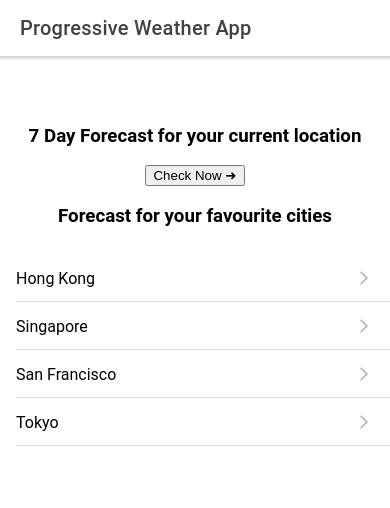
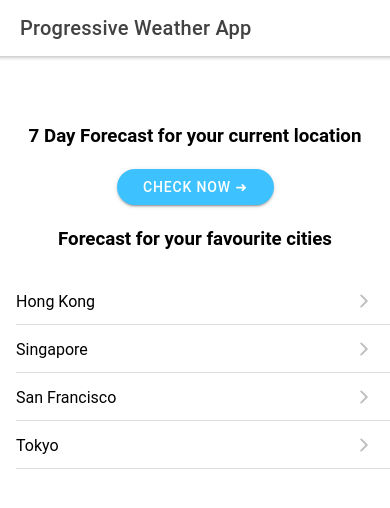
Before and after one commit to fayeli/pwa-weather-app, a React (Create React App) app: page / in a window 390 px wide. Shown: the top 508 px of the page. Built offline with nearby package versions, Linux system fonts and the light colour scheme.

Commit message:
mobile friendly button

```diff
--- a/src/components/SevenDayForecast.js
+++ b/src/components/SevenDayForecast.js
@@ -1,4 +1,5 @@
 import React from 'react';
+import { IonChip } from '@ionic/react';
 import moment from 'moment';
 import openweather from '../api/openweather';
 import Spinner from './Spinner';
@@ -119,7 +120,7 @@ class SevenDayForecast extends React.Component {
         const hasSaved = !!this.state.lastSaved;
         return (
             <div>
-                <button onClick={this.saveData}>Save for Offline</button>
+                <IonChip color="secondary" onClick={this.saveData}>Save for Offline</IonChip>
                 {hasSaved ? <p>Last saved - {moment(this.state.lastSaved).calendar()} </p> : null}
             </div>
         );
--- a/src/components/UserLocation.js
+++ b/src/components/UserLocation.js
@@ -1,4 +1,5 @@
 import React from 'react';
+import { IonButton } from '@ionic/react';
 
 class UserLocation extends React.Component {
     state = {
@@ -38,7 +39,14 @@ class UserLocation extends React.Component {
         const locationDenied = this.state.locationErrorCode === 1; // GeolocationPositionError.PERMISSION_DENIED
         return (
             <div>
-                <button onClick={this.getUserLocation} disabled={isOffline}>Check Now ➜</button>
+                <IonButton
+                    shape="round"
+                    color="secondary"
+                    onClick={this.getUserLocation}
+                    disabled={isOffline}
+                ß>
+                    Check Now ➜
+                </IonButton>
                 {locationDenied ? <p>We're unable to get your location. Please check your permission settings and try again.</p> : null}
             </div>
         );
```
